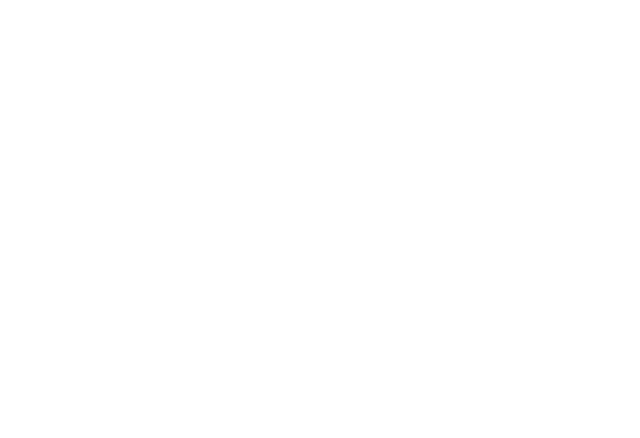
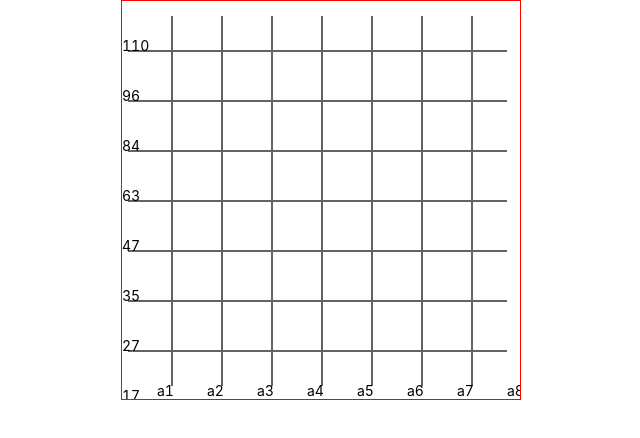
Before and after one commit to ZJBC/mcharts, a website built with webpack: page index.html in a window 1280 px wide. Shown: the whole page, without its empty margins (319-959 px from the left). Built offline with nearby package versions, Linux system fonts and the light colour scheme.

Commit message:
add line

```diff
--- a/index.html
+++ b/index.html
@@ -6,7 +6,8 @@
   </head>
   <body>
     <div id="root">
-      <div id="pie-mcharts" class="container"></div>
+      <!-- <div id="pie-mcharts" class="container"></div> -->
+      <div id="line-mcharts" class="container"></div>
     </div>
   </body>
 </html>
--- a/index.js
+++ b/index.js
@@ -1,30 +1,37 @@
 import Pie  from './src/charts/pie'
+import Line  from './src/charts/line'
 import './src/css/index.css'
-
 export default class Mcharts {
-  constructor(arg) {
+  constructor(args) {
     // 初始化charts
-    return new Pie(arg)
+    console.log("图片发的所发生的", args)
+    switch (args.type) {
+      case 'line': {
+        return new Line(args)
+      }
+      case 'pie': {
+        return new Pie(args)
+      }
+      default:
+        break
+    }
   }
 }
-
-// const mcharts = new Mcharts({
-//   container: document.getElementById('pie-mcharts'),
-//   title: 'pie-mcharts',
-//   data: {
-//     labels: ["12am-3am", "3am-6am", "6am-9am", "9am-12pm",
-//     "12pm-3pm", "3pm-6pm", "6pm-9pm", "9pm-11pm"],
-//     // labels: ["12am-3am", "3am-6am"],
-//     datasets: [
-//       {
-//         title: "pie",
-//         values: [47, 27,96,84,35,17,110,63]
-//         // values: [50,50]
-//       }
-//     ]
-//   },
-//   type: 'pie',
-//   height: 250,
-//   colors: [ 'red', '#7cd6fd','#743ee2','#b554ff', '#f0f4f7','yellow',"red","#743ee2"]
-// })
-// console.log("发送到发送到发送到", mcharts)
+const mcharts = new Mcharts({
+  container: document.getElementById('line-mcharts'),
+  title: 'line-mcharts',
+  data: {
+    labels: ["a1", "a2","a3","a4","a5","a6","a7","a8"],
+    // labels: ["12am-3am", "3am-6am"],
+    datasets: [
+      {
+        title: "line",
+        values: [47, 27,96,84,35,17,110,63]
+      }
+    ]
+  },
+  type: 'line',
+  height: 250,
+  colors: [ 'red', '#7cd6fd','#743ee2']
+})
+console.log("发送到发送到发送到", mcharts)
--- a/package.json
+++ b/package.json
@@ -1,6 +1,6 @@
 {
   "name": "mcharts",
-  "version": "1.0.1",
+  "version": "1.0.2",
   "description": "zjbc",
   "main": "index.js",
   "scripts": {
--- /dev/null
+++ b/src/charts/AxisCharts.js
@@ -0,0 +1,83 @@
+import baseCharts from "./baseCharts"
+import util from '../util'
+/**
+ * 坐标系的组件
+ */
+class AxisCharts extends baseCharts {
+  constructor(args) {
+    super(args)
+    console.log("基础组件11", args)
+    const { data, type, title } = args
+    this.configData = data.datasets
+    this.labels = data.labels
+    this.title = title
+    this.type = type
+    this.drawHeight = 400
+    this.drawWidth = 400
+    this.config = args
+    this.initAxisY()  // 创建Y
+    this.initAxisX()   // 创建X
+  }
+
+  initAxisX() {
+    // 创建X轴数据
+    let xVal = this.createAxisX()
+    const xPosInterval = this.drawWidth / 8
+    xVal.map((value, index) => {
+      const xDiff = this.drawWidth - (xPosInterval * index)
+      this.drawXAxis(value, xDiff)
+    })
+  }
+  drawXAxis(xTextValue, xDiff) {
+
+    const {containertem} = this
+    let rect = util.clientRect(containertem)
+    let xTextDiff = 4
+    const {height} = rect
+    const xLine = util.drawX(height, xDiff, xTextDiff, xTextValue)
+
+    containertem.appendChild(xLine)
+  }
+  createAxisX() {
+    return this.getAxisXValue()
+  }
+  getAxisXValue() {
+    const {labels} = this
+    return labels.reverse()
+  }
+
+
+
+
+  initAxisY() {
+    // 创建Y轴数据
+    let yVal = this.createAxisY()
+    const yPosInterval = this.drawHeight / 8
+    yVal.map((value, index) => {
+      const yDiff = this.drawHeight - (yPosInterval * index)
+      this.drawYAxis(value, yDiff)
+    })
+  }
+  drawYAxis(yTextValue, yDiff) {
+    const {containertem} = this
+    const x1 = 6
+    const yTextDiff = 0
+    let rect = util.clientRect(containertem)
+    const {width} = rect
+    const yLine = util.drawY(x1, width - 15, yDiff, yTextDiff, yTextValue)
+
+    containertem.appendChild(yLine)
+  }
+  createAxisY() {
+    return this.getAxisYValue()
+  }
+  getAxisYValue() {
+    const {configData} = this
+    let confiarr = configData[0].values
+    return confiarr.sort(function(a,b){
+      return a-b
+    })
+  }
+}
+
+export default AxisCharts
--- a/src/charts/baseCharts.js
+++ b/src/charts/baseCharts.js
@@ -1,16 +1,29 @@
 /**
  * 基础charts
  */
+import util from '../util'
 class baseCharts {
   constructor(args) {
     console.log("基础组件", args)
-    const { data, type } = args
+    const { data, type, container } = args
     this.configData = data
     this.labels = data.labels
     this.title = data.title
     this.type = type
     this.config = args
+    this.containertem = container
+
     // this.initBase()
+    if(type === 'line') {
+      let svgDom = util.createSVG({
+        width: 400,
+        height: 400,
+        xmlns: "http://www.w3.org/2000/svg"
+      },'svg')
+      container.appendChild(svgDom)
+      this.containertem = svgDom
+
+    }
   }
   initBase() {
     console.log('initBase')
--- /dev/null
+++ b/src/charts/line.js
@@ -0,0 +1,21 @@
+/**
+ * 线图 line
+ *
+
+ */
+import AxisCharts from './AxisCharts'
+import util from '../util'
+
+class Line extends AxisCharts  {
+  constructor(arg) {
+    super(arg)
+    console.log("gas法萨顶顶撒", arg)
+    this.init()
+  }
+  init() {
+    // 创建一个svg
+    // let svgDom = util.createSVG()
+  }
+}
+
+export default Line
--- a/src/css/index.css
+++ b/src/css/index.css
@@ -1,6 +1,6 @@
 /* tooltip */
 svg {
-  border: 1px solid
+  border: 1px solid red
 }
 .container {
   max-width: 800px;
--- a/src/util/index.js
+++ b/src/util/index.js
@@ -2,7 +2,9 @@ const clientRect = element => {
   let rect = element.getBoundingClientRect()
   return {
     top: rect.top,
-    left: rect.left
+    left: rect.left,
+    width: rect.width,
+    height: rect.height
   }
 }
 const transForm =(element, style) => {
@@ -16,8 +18,72 @@ const positionByAngle = (angle, radius) => {
 		y: Math.cos(angle * ANGLE_RATIO) * radius,
 	}
 }
+
+const createSVG = (options, tag) => {
+  const element = document.createElementNS("http://www.w3.org/2000/svg",  tag)
+  for(let key in options) {
+    const val = options[key]
+    if(tag === 'text') {
+      element.innerHTML = val
+      element.setAttribute(key, val)
+    } else {
+      element.setAttribute(key, val)
+    }
+  }
+  return element
+}
+const drawY = (x1, x2, yDiff, yTextDiff, yTextValue) => {
+  let drawYline = createSVG( {
+    x1: x1,
+    x2: x2,
+    y1: 0,
+    y2: 0,
+    "stroke-width": 2,
+    "stroke": "#dadada",
+    "stroke": "rgb(99,99,99)",
+  },"line")
+  let drawYg = createSVG({
+    "stroke-opacity": 1,
+    "transform": `translate(0, ${yDiff})`
+  },"g")
+  let drawYtest = createSVG({
+    x:0,
+    y:yTextDiff,
+    text: yTextValue.toString()
+  }, 'text')
+  drawYg.appendChild(drawYline)
+  drawYg.appendChild(drawYtest)
+  return drawYg
+}
+const drawX = (y2, xDiff, xTextDiff, xTextValue) => {
+  let drawXline = createSVG({
+    x1: 0,
+    x2: 0,
+    y1: 15,
+    y2: y2-15,
+    "stroke-width": 2,
+    "stroke": "#dadada",
+    "stroke": "rgb(99,99,99)",
+  },"line")
+  let drawXg = createSVG({
+    "stroke-opacity": 1,
+    "transform": `translate(${xDiff}, 0)`
+  },"g")
+  let drawXtest = createSVG({
+    x:-15,
+    y:y2-5,
+    text: xTextValue
+  }, 'text')
+  drawXg.appendChild(drawXline)
+  drawXg.appendChild(drawXtest)
+  return drawXg
+}
+
 module.exports = {
   clientRect,
   transForm,
-  positionByAngle
+  positionByAngle,
+  createSVG,  // 创建Svg
+  drawY, // 画Y轴
+  drawX, // 画X轴
 }
--- a/webpack.config.js
+++ b/webpack.config.js
@@ -7,8 +7,7 @@ module.exports = {
   entry: './index.js',
   output: {
     filename: '[name].js',
-    path: path.resolve(__dirname, 'dist'),
-    // publicPath: './'
+    path: path.resolve(__dirname, 'dist')
   },
   watch: false,
   module: {
@@ -49,11 +48,6 @@ module.exports = {
       filename: 'index.html',
       template: './index.html'
     }),
-    new webpack.optimize.UglifyJsPlugin({
-      compress: {
-        warnings: false
-      }
-    }),
     new ExtractPlugin("[name].css")
   ]
 }
```
Also changed, not shown: README.md.
